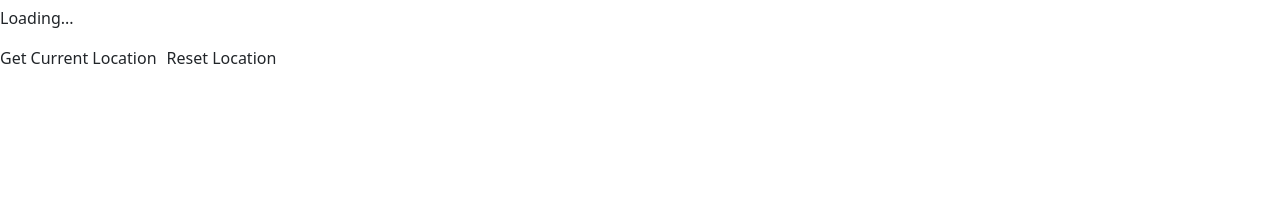
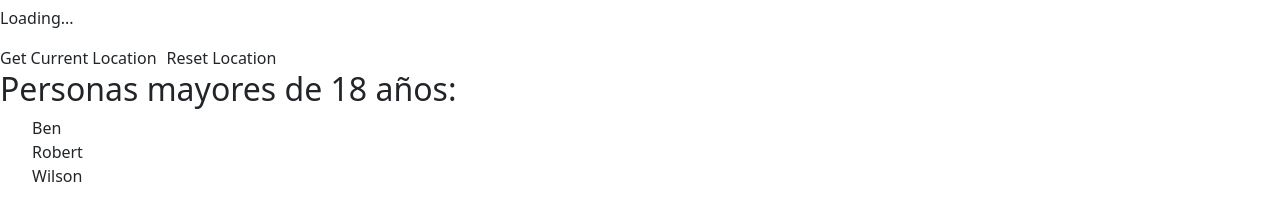
Before and after one commit to SalazarWilmer/EjerciciosDevelhope, a React (Vite) app in the folder REACT-WILMER/proyecto-vite/vite-project/: page / in a window 1280 px wide. Shown: the part 2086-2287 px from the top of the page. Before the commit the page ends 2156 px from the top, so only its background shows below. Built offline with nearby package versions, Linux system fonts and the light colour scheme; no server answers.

Commit message:
Ejercicio useCallBack and useMemo 81

```diff
--- a/REACT-WILMER/proyecto-vite/vite-project/src/App.jsx
+++ b/REACT-WILMER/proyecto-vite/vite-project/src/App.jsx
@@ -22,6 +22,7 @@ import GithubUser from "./Ejercicios/GithubUser";
 import GithubUsers from "./Ejercicios/GithubUsers";
 import LoginForm from "./Ejercicios/LoginForm";
 import CurrentLocation from "./Ejercicios/CurrentLocation";
+import FilteredList from "./Ejercicios/FilteredList";
 
 function App() {
   const handleLogin = (userData) => {
@@ -49,6 +50,14 @@ function App() {
     setLanguage(event.target.value);
   };
   const username = 'SalazarWilmer';
+
+  const studentsList = [
+    { id: 1, name: 'Ben', age: 20 },
+    { id: 2, name: 'Robert', age: 25 },
+    { id: 3, name: 'Jack', age: 17 },
+    { id: 3, name: 'Wilson', age: 19 },
+
+  ];
   return (
     <div className="App">
       <LanguageProvider value={language}>
@@ -87,6 +96,8 @@ function App() {
       <LoginForm onLogin={handleLogin} />
 
       <CurrentLocation />
+
+      <FilteredList list={studentsList} />
     </div>
   );
 }
--- /dev/null
+++ b/REACT-WILMER/proyecto-vite/vite-project/src/Ejercicios/FilteredList.jsx
@@ -0,0 +1,18 @@
+import React, { useMemo } from 'react';
+
+const FilteredList = ({ list }) => {
+  const filteredList = useMemo(() => list.filter(item => item.age > 18), [list]);
+
+  return (
+    <div>
+      <h2>Personas mayores de 18 años:</h2>
+      <ul>
+        {filteredList.map(item => (
+          <li key={item.id}>{item.name}</li>
+        ))}
+      </ul>
+    </div>
+  );
+};
+
+export default FilteredList;
```
